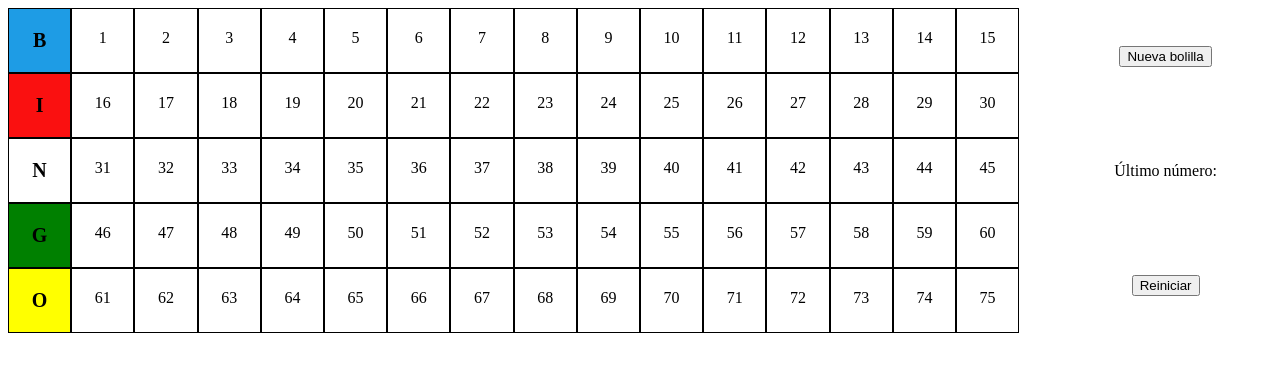
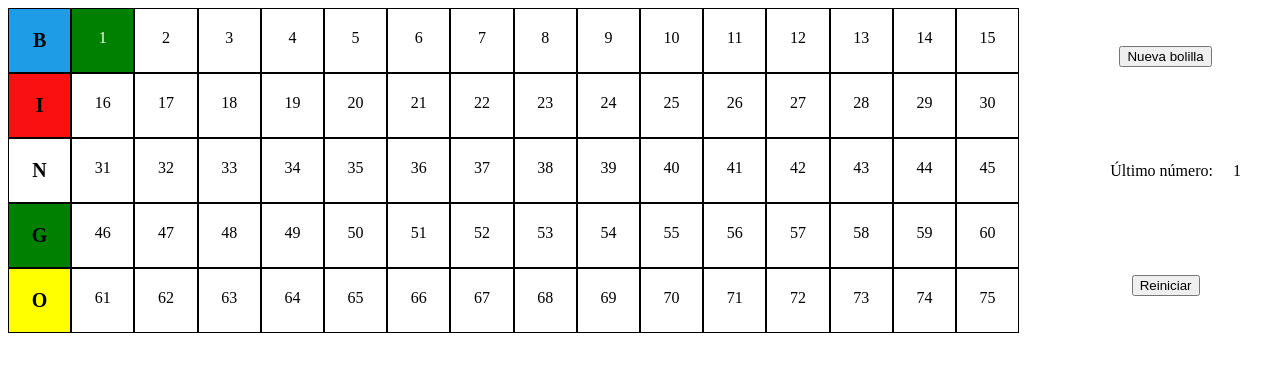
Before and after one commit to alonsobonilla/bingo-game, a plain HTML site: page index.html in a window 1280 px wide. Both pictures are taken after a click on the button "Nueva bolilla". Drawn offline with Linux system fonts and the light colour scheme.

Commit message:
Otra forma de manejar la aleatoriedad al momento de 'sacar' bolillas

```diff
--- a/app.js
+++ b/app.js
@@ -1,73 +1,80 @@
-const bolillasSacadas = new Array(75);
-const letrasBingo = ['B','I','N','G','O']
-const cambios = [1,16,31,46,61]
+//Variables
+const bolillas = [];
+const letrasBingo = ["B", "I", "N", "G", "O"];
+const cambios = [1, 16, 31, 46, 61];
+let variante = 74;
 
-const nuevaBolilla = document.querySelector('.agregar-bolilla')
-const reiniciar = document.querySelector('.reiniciar')
+const parrafoBolilla = document.querySelector(".text-bolilla");
+const nuevaBolilla = document.querySelector(".agregar-bolilla");
+const reiniciar = document.querySelector(".reiniciar");
 
-const parrafoBolilla = document.querySelector('.text-bolilla')
+//Renderiza los elementos al DOM
+showBolillas();
+//Llena el arreglo de bolillas
+fillArrayRandomsNums();
 
-showBolillas();
 //Eventos
-nuevaBolilla.addEventListener('click', iniciarJuego)
-reiniciar.addEventListener('click', reiniciarBolillas)
+nuevaBolilla.addEventListener("click", initGame);
+reiniciar.addEventListener("click", resetBolillas);
 
-function iniciarJuego() {
-    if(bolillasSacadas.length == 75) {
-        reiniciarBolillas()
-        return
-    }
-    const random = numeroRandom();
+function initGame() {
+  if (bolillas.length == 0) {
+    resetBolillas();
+    return;
+  }
 
-    const div = document.querySelector('.content-bolillas .b-' + random)
-
-    parrafoBolilla.textContent = random
-    console.log(div)
-    div.classList.add('select-bolilla')
-
-    bolillasSacadas.push(random)
+  const bolilla = outBolilla();
+  const div = document.querySelector(".content-bolillas .b-" + bolilla);
+  parrafoBolilla.textContent = bolilla;
+  div.classList.add("select-bolilla");
 }
 
-function reiniciarBolillas() {
-    const bolillas = document.querySelectorAll('.content-bolillas div')
-    console.log(bolillas)
-    bolillas.forEach(bolilla => {
-        bolilla.classList.remove('select-bolilla')
-    })
-    parrafoBolilla.textContent = ''
-    //Borramos los elementos del arreglo
-    bolillasSacadas.splice(0, bolillasSacadas.length)
+function resetBolillas() {
+  const bolillas = document.querySelectorAll(".content-bolillas div");
+
+  bolillas.forEach((bolilla) => {
+    bolilla.classList.remove("select-bolilla");
+  });
+  parrafoBolilla.textContent = "";
+
+  fillArrayRandomsNums();
 }
 function showBolillas() {
-    const contentBolillas = document.querySelector('.content-bolillas')
+  const contentBolillas = document.querySelector(".content-bolillas");
 
-    for(let i=0; i<5; i++) {
-        for(let j=cambios[i]; j<cambios[i]+15; j++) {
-            const div = document.createElement('DIV')
-            const parrafo = document.createElement('p')
-            if(j == cambios[i]) {
-                const div = document.createElement('DIV')
-                const parrafo = document.createElement('p')
-                div.classList.add(letrasBingo[i])
-                parrafo.textContent = letrasBingo[i]
-                div.appendChild(parrafo)
-                contentBolillas.appendChild(div)
-            }
-            div.classList.add('b-'+j)
-            parrafo.textContent = j
+  for (let i = 0; i < 5; i++) {
+    for (let j = cambios[i]; j < cambios[i] + 15; j++) {
+      if (j == cambios[i]) {
+        const div = document.createElement("DIV");
+        const parrafo = document.createElement("p");
+        div.classList.add(letrasBingo[i]);
+        parrafo.textContent = letrasBingo[i];
+        div.appendChild(parrafo);
+        contentBolillas.appendChild(div);
+      }
+      const div = document.createElement("DIV");
+      const parrafo = document.createElement("p");
+      div.classList.add("b-" + j);
+      parrafo.textContent = j;
 
-            div.appendChild(parrafo)
-            contentBolillas.appendChild(div)
-        }
+      div.appendChild(parrafo);
+      contentBolillas.appendChild(div);
     }
+  }
 }
 
-function numeroRandom() {
-    let numeroRandom = Math.floor((Math.random() * (75 - 1 + 1)) + 1)
+function outBolilla() {
+  const posicion = Math.floor(Math.random() * variante);
 
-    while(bolillasSacadas.includes(numeroRandom)) {
-        numeroRandom = Math.floor((Math.random() * (75 - 1 + 1)) + 1)
-    }
+  const bolilla = bolillas[posicion];
+  bolillas.splice(posicion, 1);
+  variante--;
 
-    return numeroRandom;
+  return bolilla;
 }
+
+function fillArrayRandomsNums() {
+  for (let i = 0; i < 75; i++) {
+    bolillas[i] = i + 1;
+  }
+}
--- a/styles.css
+++ b/styles.css
@@ -25,9 +25,11 @@
   border: 1px solid #000;
 }
 .select-bolilla {
-    border: 2px solid green !important;
+  background-color: green;
 }
-
+.select-bolilla p {
+  color: #fff;
+}
 .B {
   background-color: #1e9ce5;
 }
@@ -44,8 +46,11 @@
   background-color: yellow;
 }
 
-.B p, .I p, .N p,
-.G p,.O p  {
+.B p,
+.I p,
+.N p,
+.G p,
+.O p {
   font-weight: bold;
   font-size: 20px;
 }
```
Lines whose indentation alone changed are shown as unchanged.
